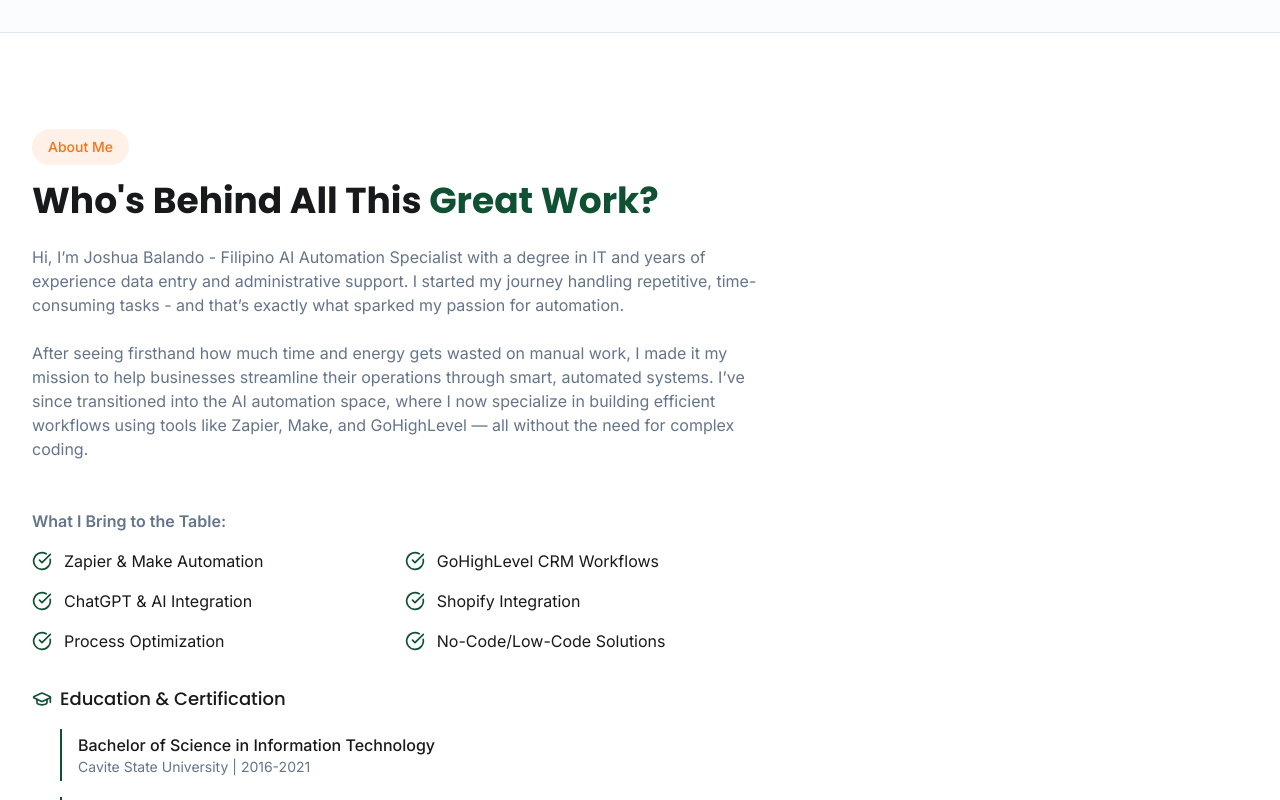
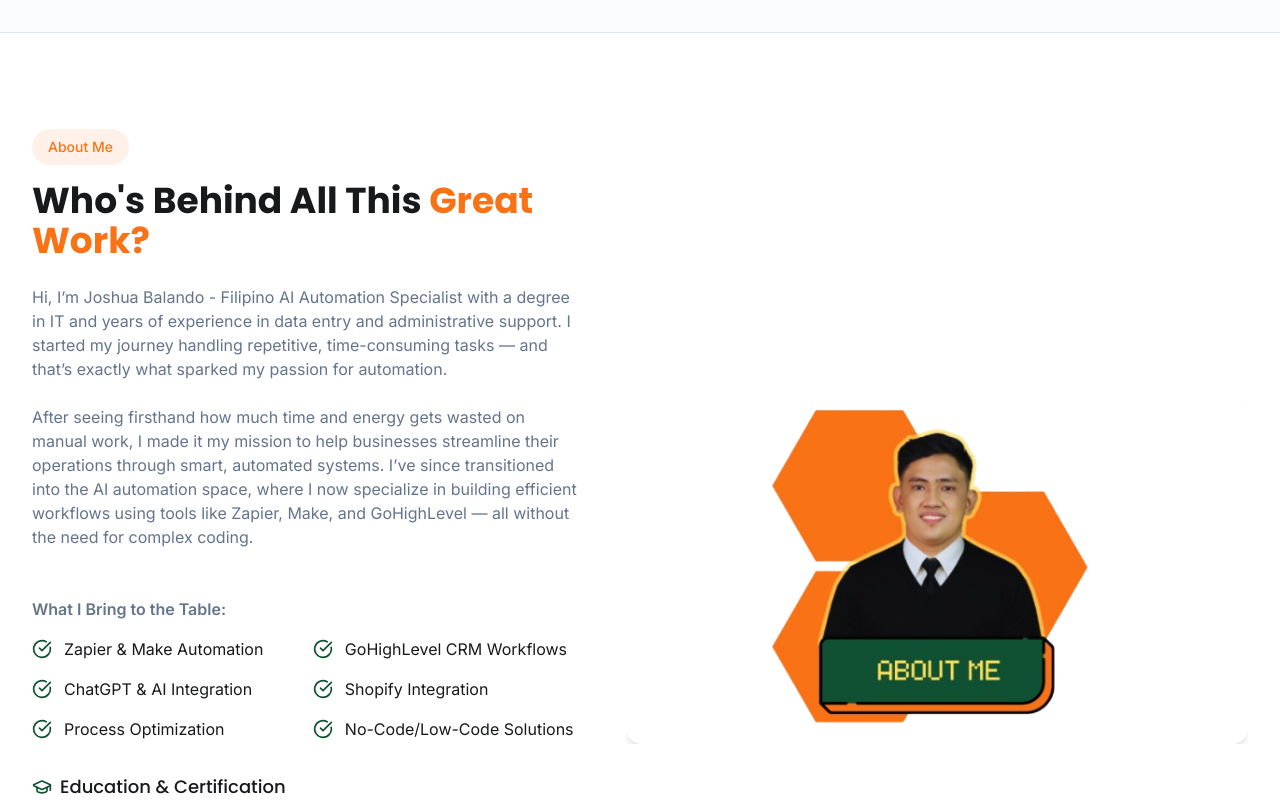
Before and after one commit to joshrzs/automate-joshua-flow, a React (Vite) app: page / in a window 1280 px wide. Shown: the part 1720-2520 px from the top of the page. Built offline with nearby package versions, Linux system fonts and the light colour scheme.

Commit message:
Updated AboutSec

```diff
--- a/src/components/AboutSection.tsx
+++ b/src/components/AboutSection.tsx
@@ -1,4 +1,3 @@
-
 import React from 'react';
 import { CheckCircle, GraduationCap } from 'lucide-react';
 import { Button } from '@/components/ui/button';
@@ -30,31 +29,42 @@ const AboutSection = () => {
     <section id="about" className="relative border-t border-border">
       <div className="container mx-auto px-4 md:px-8">
         <div className="flex flex-col lg:flex-row items-center gap-12">
-          <div className="lg:w-3/5">
+
+          {/* Image Section - Order First on Mobile, Last on Desktop */}
+          <div className="order-1 lg:order-2 w-[28rem] sm:w-[36rem] md:w-[46rem] lg:w-[52rem] h-auto overflow-hidden relative mx-auto">
+            <img
+              src="/lovable-uploads/aboutsec.png"
+              alt="Joshua Balando - AI Automation Specialist"
+              className="w-full h-full object-cover rounded-2xl shadow-lg"
+            />
+          </div>
+
+          {/* Text Content Section - Order Last on Mobile, First on Desktop */}
+          <div className="order-2 lg:order-1 lg:w-3/5">
             <div className="inline-block bg-jorange/10 text-jorange px-4 py-2 rounded-full text-sm font-medium mb-4">
               About Me
             </div>
             <h2 className="text-3xl md:text-4xl font-bold mb-6">
-              Who's Behind All This <span className="text-jgreen">Great Work?</span>
+              Who's Behind All This <span className="text-jorange">Great Work?</span>
             </h2>
 
             <p className="text-muted-foreground mb-6">
-              Hi, I’m Joshua Balando - Filipino  AI Automation Specialist with a degree in IT
-              and years of experience data entry and administrative support. I started my journey
-              handling repetitive, time-consuming tasks - and that’s exactly what sparked my passion
+              Hi, I’m Joshua Balando - Filipino AI Automation Specialist with a degree in IT
+              and years of experience in data entry and administrative support. I started my journey
+              handling repetitive, time-consuming tasks — and that’s exactly what sparked my passion
               for automation.
             </p>
 
             <p className="text-muted-foreground mb-8">
-            After seeing firsthand how much time and energy gets wasted on manual work, I made it my mission to help
-            businesses streamline their operations through smart, automated systems. I’ve since transitioned into the AI
-            automation space, where I now specialize in building efficient workflows using tools like Zapier, Make, and
-            GoHighLevel — all without the need for complex coding.
+              After seeing firsthand how much time and energy gets wasted on manual work, I made it my mission to help
+              businesses streamline their operations through smart, automated systems. I’ve since transitioned into the AI
+              automation space, where I now specialize in building efficient workflows using tools like Zapier, Make, and
+              GoHighLevel — all without the need for complex coding.
             </p>
 
-            <div className="h-4" /> {/* This adds vertical space (1rem = 16px) */}
+            <div className="h-4" />
 
-<p className="text-muted-foreground mb-4 font-semibold">What I Bring to the Table:</p>
+            <p className="text-muted-foreground mb-4 font-semibold">What I Bring to the Table:</p>
 
             <div className="grid grid-cols-1 sm:grid-cols-2 gap-4 mb-8">
               {skills.map((skill, index) => (
@@ -84,6 +94,7 @@ const AboutSection = () => {
               <a href="#contact">Get In Touch</a>
             </Button>
           </div>
+
         </div>
       </div>
     </section>
--- a/src/components/HeroSection.tsx
+++ b/src/components/HeroSection.tsx
@@ -13,7 +13,7 @@ const HeroSection = () => {
           <div className="lg:w-2/3 space-y-6 text-left">
             <div className="space-y-2">
               <h1 className="text-4xl md:text-5xl lg:text-6xl font-bold leading-tight animate-fade-in" style={{ animationDelay: '0.4s' }}>
-              Hi, I’m Josh👋<span className="text-jgreen">GHL</span>,<br />
+              Hi, I’m Josh👋<span className="text-jorange">GHL</span>,<br />
               Workflow & Automation Specialist
               </h1>
               <br></br>
```
Also changed, not shown: public/lovable-uploads/aboutsec.png (added), public/lovable-uploads/herosec.png.
